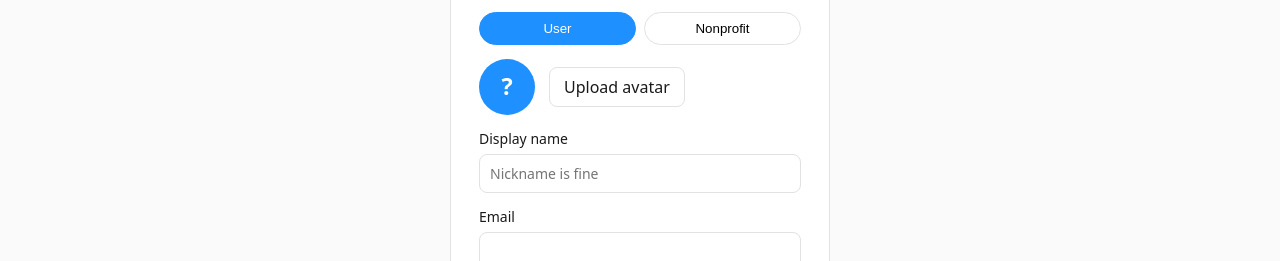
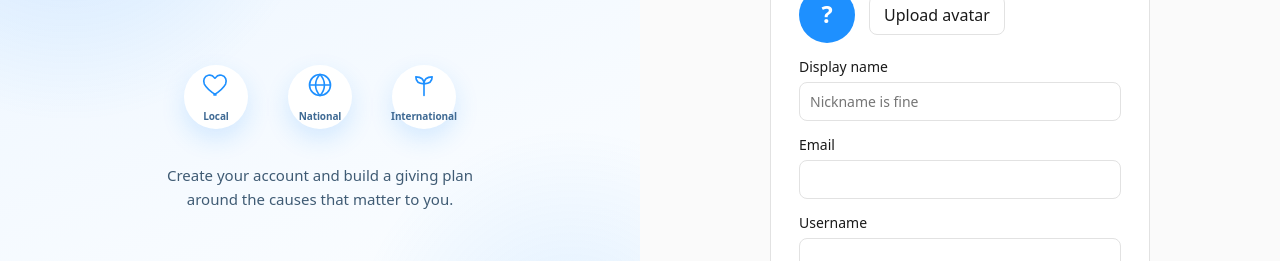
Before and after one commit to yangdongqing214/hackathon, a React (Vite) app in the folder frontend/: page /register in a window 1280 px wide. Shown: the part 305-566 px from the top of the page. Built offline with nearby package versions, Linux system fonts and the light colour scheme; no server answers.

Commit message:
Adds fancy design to register, copying login page

```diff
--- a/frontend/src/features/auth/RegisterPage.tsx
+++ b/frontend/src/features/auth/RegisterPage.tsx
@@ -69,8 +69,47 @@ export function RegisterPage(): React.JSX.Element {
   }
 
   return (
-    <div className="auth-page">
-      <form className="auth-card" onSubmit={handleSubmit}>
+    <div className="login-page register-page">
+      <div className="login-showcase" aria-hidden="true">
+        <div className="login-showcase-glow" />
+        <div className="login-showcase-icons">
+          <span className="login-showcase-icon login-showcase-icon-heart">
+            <svg viewBox="0 0 24 24" fill="none">
+              <path
+                d="M12 20.5s-7.5-4.6-10-9.3C.6 8 2 4.5 5.4 3.7c2-.5 4 .3 5.1 2 .3.5.9.5 1.2 0 1.1-1.7 3.1-2.5 5.1-2 3.4.8 4.8 4.3 3.4 7.5-2.5 4.7-10 9.3-10 9.3z"
+                stroke="currentColor"
+                strokeWidth="1.4"
+                strokeLinejoin="round"
+              />
+            </svg>
+            <span>Local</span>
+          </span>
+          <span className="login-showcase-icon login-showcase-icon-globe">
+            <svg viewBox="0 0 24 24" fill="none">
+              <circle cx="12" cy="12" r="9" stroke="currentColor" strokeWidth="1.4" />
+              <path d="M3 12h18M12 3c2.5 2.6 3.8 5.7 3.8 9s-1.3 6.4-3.8 9c-2.5-2.6-3.8-5.7-3.8-9S9.5 5.6 12 3z" stroke="currentColor" strokeWidth="1.4" />
+            </svg>
+            <span>National</span>
+          </span>
+          <span className="login-showcase-icon login-showcase-icon-sprout">
+            <svg viewBox="0 0 24 24" fill="none">
+              <path d="M12 21V11" stroke="currentColor" strokeWidth="1.4" strokeLinecap="round" />
+              <path
+                d="M12 11C12 7 9 5 5 5c0 4 3 6 7 6zM12 11c0-4 3-6 7-6 0 4-3 6-7 6z"
+                stroke="currentColor"
+                strokeWidth="1.4"
+                strokeLinejoin="round"
+              />
+            </svg>
+            <span>International</span>
+          </span>
+        </div>
+        <p className="login-showcase-copy">
+          Create your account and build a giving plan around the causes that matter to you.
+        </p>
+      </div>
+
+      <form className="auth-card login-form" onSubmit={handleSubmit}>
         <h1>Create your account</h1>
 
         <div className="role-toggle">
```
